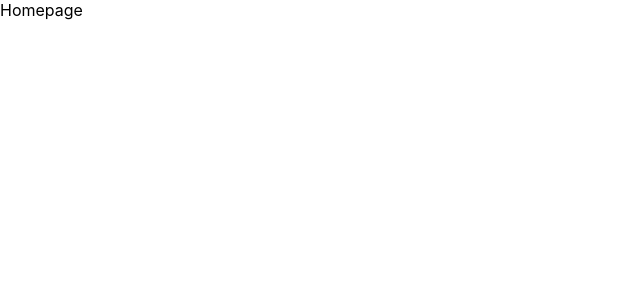
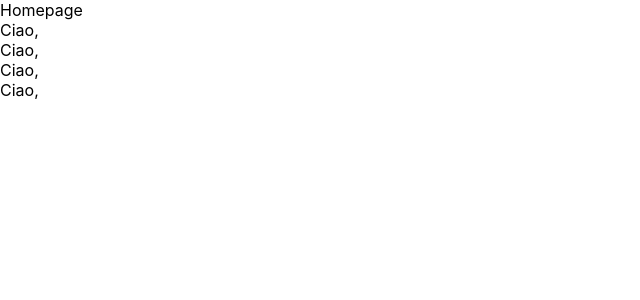
Before and after one commit to frd2100/my-little-lemon, a React (Create React App) app in the folder my-little-lemon/: page / in a window 1280 px wide. Shown: the top 300 px of the page, without its empty margins (0-640 px from the left). Built offline with nearby package versions, Linux system fonts and the light colour scheme.

Commit message:
added and imported element in app

```diff
--- a/my-little-lemon/src/App.js
+++ b/my-little-lemon/src/App.js
@@ -1,5 +1,9 @@
 import './App.css';
 import MetaTags from 'react-meta-tags';
+import Header from  './Header';
+import Nav from './Nav';
+import Main from './Main'
+import Footer from './Footer';
 
 function App() {
   return (
@@ -18,10 +22,10 @@ function App() {
         <meta name="copyright" content="Copyright 2022"/>
       </MetaTags>
       Homepage
-      <header></header>
-      <nav></nav>
-      <main></main>
-      <footer/>
+      <Header/>
+      <Nav/>
+      <Main/>
+      <Footer/>
     </>
   );
 }
--- /dev/null
+++ b/my-little-lemon/src/Footer.js
@@ -0,0 +1,8 @@
+import React from "react";
+
+class Footer extends React.Component {
+    render() {
+      return <footer>Ciao, {this.props.nome}</footer>;
+    }
+}
+export default Footer;
--- a/my-little-lemon/src/Header.js
+++ b/my-little-lemon/src/Header.js
@@ -1,5 +1,8 @@
+import React from 'react';
+
 class Header extends React.Component {
     render() {
       return <header>Ciao, {this.props.nome}</header>;
     }
   }
+export default Header;
--- /dev/null
+++ b/my-little-lemon/src/Main.js
@@ -0,0 +1,8 @@
+import React from 'react';
+
+class Main extends React.Component {
+    render() {
+      return <main>Ciao, {this.props.nome}</main>;
+    }
+}
+export default Main;
--- /dev/null
+++ b/my-little-lemon/src/Nav.js
@@ -0,0 +1,8 @@
+import React from 'react';
+
+class Nav extends React.Component {
+    render() {
+      return <nav>Ciao, {this.props.nome}</nav>;
+    }
+  }
+export default Nav;
```
